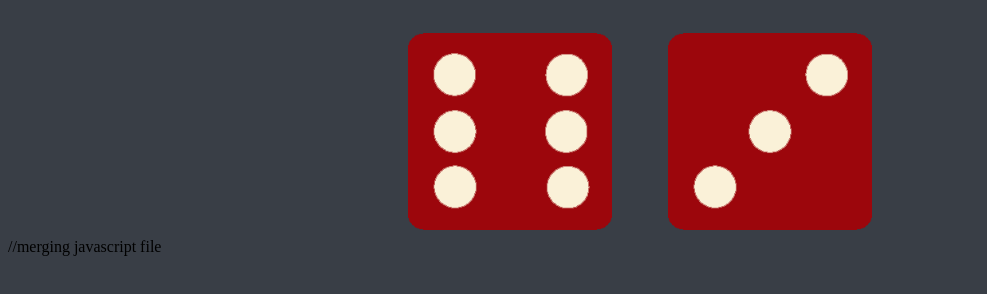
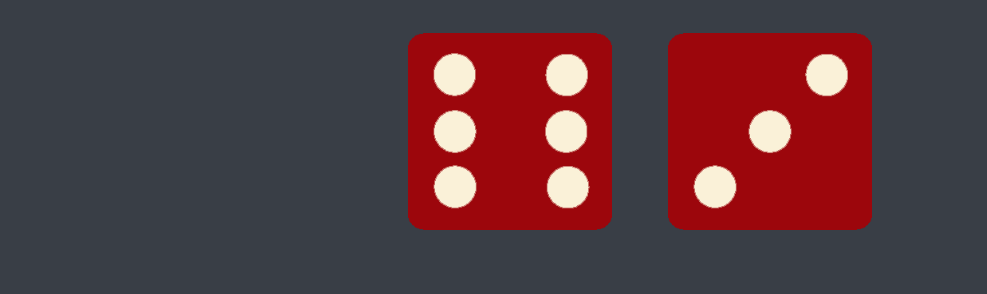
Before and after one commit to guptabhagirath1522/Dicee_Game, a plain HTML site: page index.html in a window 1280 px wide. Shown: the part 462-756 px from the top of the page, without its empty margins (0-987 px from the left). Drawn offline with Linux system fonts and the light colour scheme.

Commit message:
comment issue

```diff
--- a/dicee.html
+++ b/index.html
@@ -27,5 +27,5 @@
 
   </body>
 
-  <script src="script.js" charset="UTF-8"></script> //merging javascript file
+   <script src="script.js" charset="UTF-8"></script> <!--merging javascript file -->
 </html>
```
